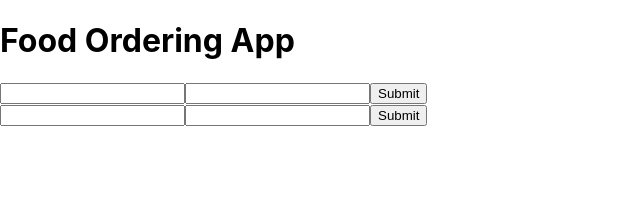
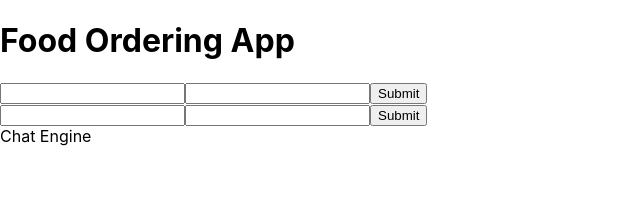
Before and after one commit to rockingatgithub/cn-jan-group-c-food-ordering-app-client, a React (Create React App) app: page / in a window 1280 px wide. Shown: the top 216 px of the page, without its empty margins (0-640 px from the left). Built offline with nearby package versions, Linux system fonts and the light colour scheme; no server answers.

Commit message:
added Chat client

```diff
--- a/package.json
+++ b/package.json
@@ -6,11 +6,14 @@
     "@testing-library/jest-dom": "^5.16.5",
     "@testing-library/react": "^13.4.0",
     "@testing-library/user-event": "^13.5.0",
+    "i": "^0.3.7",
     "js-cookie": "^3.0.1",
+    "npm": "^8.19.2",
     "react": "^18.2.0",
     "react-dom": "^18.2.0",
     "react-scripts": "5.0.1",
     "react-toastify": "^9.0.8",
+    "socket.io-client": "^4.5.3",
     "web-vitals": "^2.1.4"
   },
   "scripts": {
--- a/src/components/App.js
+++ b/src/components/App.js
@@ -2,6 +2,7 @@ import Cookies from 'js-cookie';
 import React, { Component } from 'react';
 import { ToastContainer, toast } from 'react-toastify';
 import 'react-toastify/dist/ReactToastify.css';
+import ChatApp from './ChatApp';
 import Login from './Login';
 import Profile from './Profile';
 
@@ -85,6 +86,8 @@ class App extends Component {
           </>
         }
 
+        <ChatApp/>
+
       </div>
     );
   }
--- /dev/null
+++ b/src/components/ChatApp.jsx
@@ -0,0 +1,26 @@
+import React, { Component } from 'react';
+import socketIO from "socket.io-client";
+const socket = socketIO.connect('http://localhost:8000');
+
+
+class ChatApp extends Component {
+
+    constructor(props) {
+        super(props);
+
+    }
+
+    componentDidMount = () => {
+    }
+
+
+    render() {
+        return (
+            <div>
+                Chat Engine
+            </div>
+        );
+    }
+}
+
+export default ChatApp;
```
Also changed, not shown: 1 other file (tests, documents, lock files or other folders).
